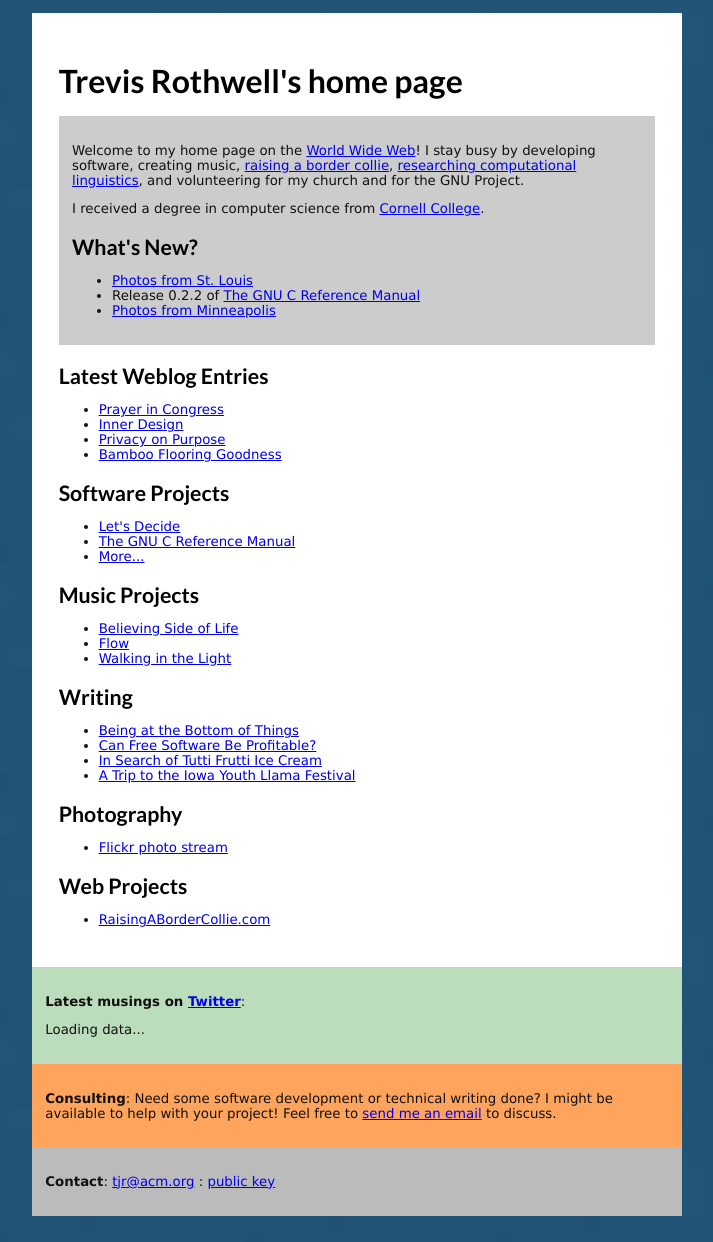
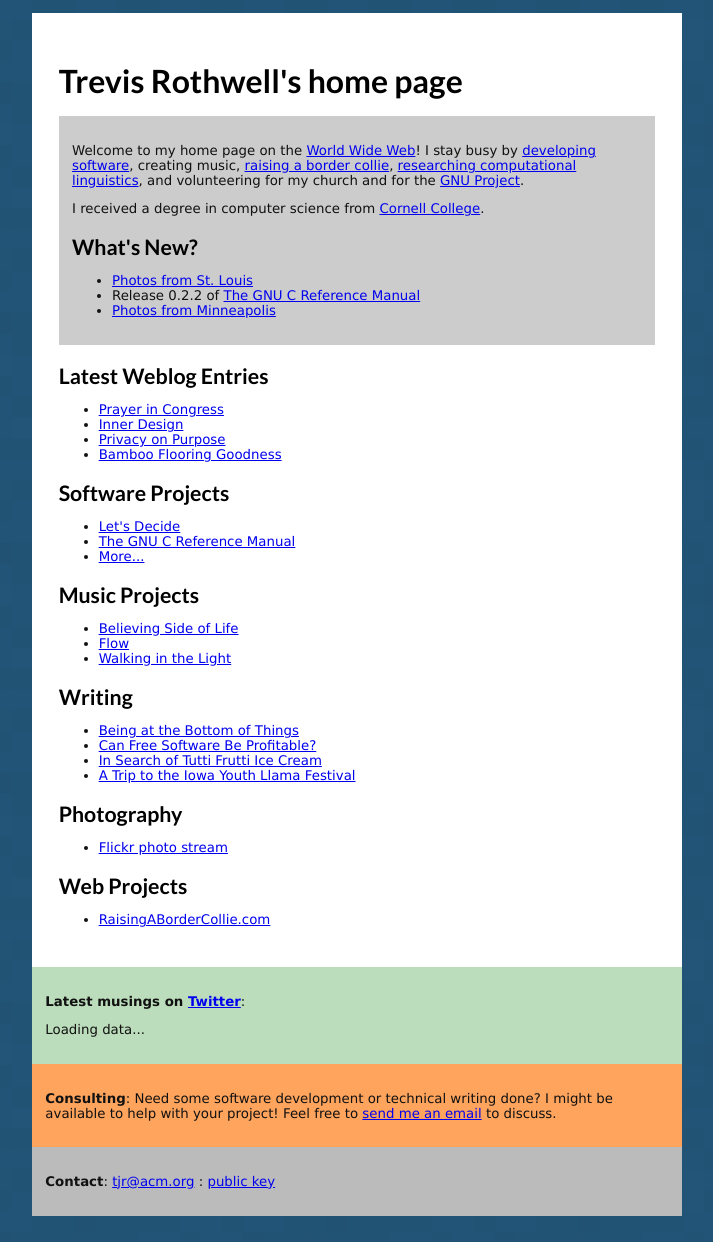
Before and after one commit to tjr/tjr.github.com, a Jekyll site: the page built from index.html, in a window 1280 px wide. Shown: the whole page, without its empty margins (283-996 px from the left). Built offline with Jekyll 4.4.1, drawn with Linux system fonts in a browser that asks for light colours; the list of posts is cut into pages by our own code; part of the change alters nothing that is shown.

```diff
--- a/index.html
+++ b/index.html
@@ -36,14 +36,15 @@ title: Trevis Rothwell's home page
 
 <div class="insertbox">
 <p>
-Welcome to my home page on the <a href="http://www.w3.org/History.html">World Wide Web</a>! I stay busy by developing software,
+Welcome to my home page on the <a href="http://www.w3.org/History.html">World Wide Web</a>! I stay busy by <a href="/software/">developing software</a>,
 creating music, <a href="/dogs/samantha">raising a border collie</a>,
-<a href="/research/">researching computational linguistics</a>,
-and volunteering for my church and for the GNU Project.
+<a href="/research/">researching computational linguistics</a>, and
+volunteering for my church and for
+the <a href="http://www.gnu.org/">GNU Project</a>.
 </p>
 <p>
-I received a degree in computer science from <a href="http://www.cornellcollege.edu/">Cornell
-College</a>.
+I received a degree in computer science
+from <a href="http://www.cornellcollege.edu/">Cornell College</a>.
 </p>
 
 <h2>What's New?</h2>
```
